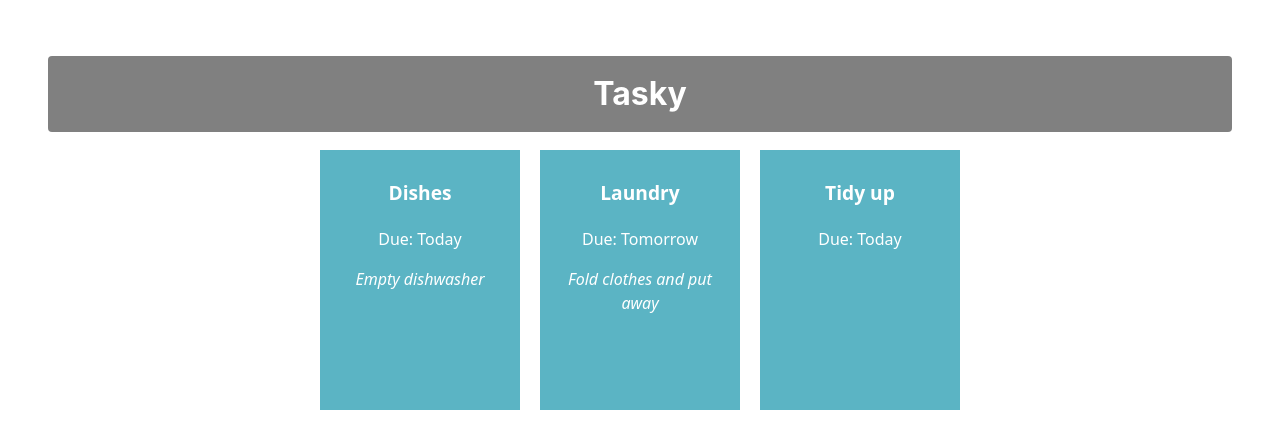
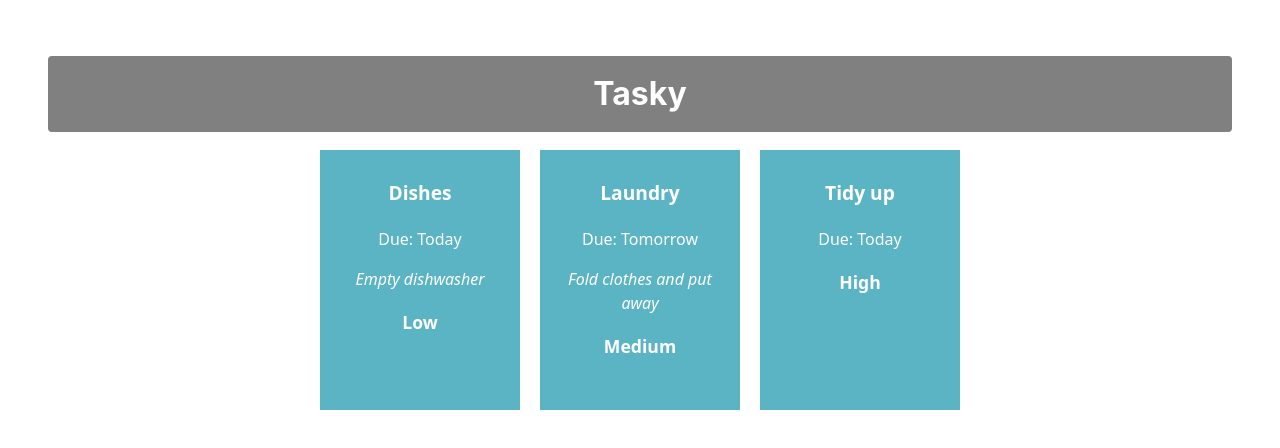
Before and after one commit to AFitzy17/react-basics-labs, a React (Vite) app in the folder tasky/: page / in a window 1280 px wide. Shown: the top 448 px of the page. Built offline with nearby package versions, Linux system fonts and the light colour scheme.

Commit message:
Tasky Lab 2a - Exercise done

```diff
--- a/tasky/src/App.css
+++ b/tasky/src/App.css
@@ -44,3 +44,8 @@ div {
 .description {
   font-style: italic;
 }
+
+.priority{
+  font-weight: bold;
+  font-size: 1.1em;
+}
--- a/tasky/src/App.jsx
+++ b/tasky/src/App.jsx
@@ -5,9 +5,9 @@ import Task from './components/Task';
 function App() {
   const [ taskState, setTaskState ] = useState({
     tasks: [
-      { id: 1, title:"Dishes", description: "Empty dishwasher", deadline: "Today" },
-      { id: 2, title: "Laundry", description: "Fold clothes and put away", deadline: "Tomorrow" },
-      { id: 3, title: "Tidy up", deadline: "Today" }
+      { id: 1, title:"Dishes", description: "Empty dishwasher", priority: "Low", deadline: "Today" },
+      { id: 2, title: "Laundry", description: "Fold clothes and put away", priority: "Medium", deadline: "Tomorrow" },
+      { id: 3, title: "Tidy up", priority: "High", deadline: "Today" }
     ]
   });
 
@@ -19,6 +19,7 @@ function App() {
         title={task.title}
         description={task.description}
         deadline={task.deadline}
+        priority={task.priority}
         key={task.id}
       />
     ))}
--- a/tasky/src/components/Task.jsx
+++ b/tasky/src/components/Task.jsx
@@ -7,6 +7,7 @@ const Task = (props) => {
             <p className="title">{props.title}</p>
             <p>Due: {props.deadline}</p>
             <p className="description">{props.description}</p>
+            <p className="priority">{props.priority}</p>
         </div>
     )
 }
```
